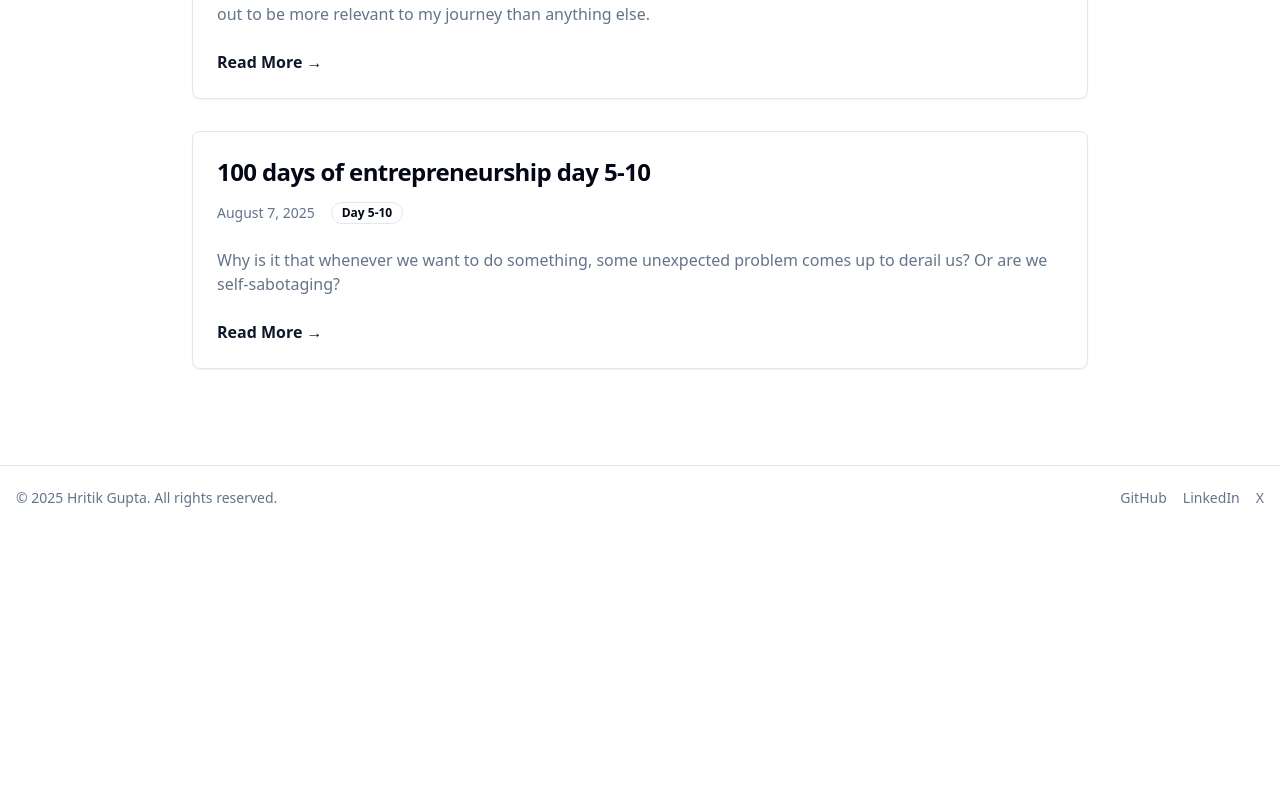
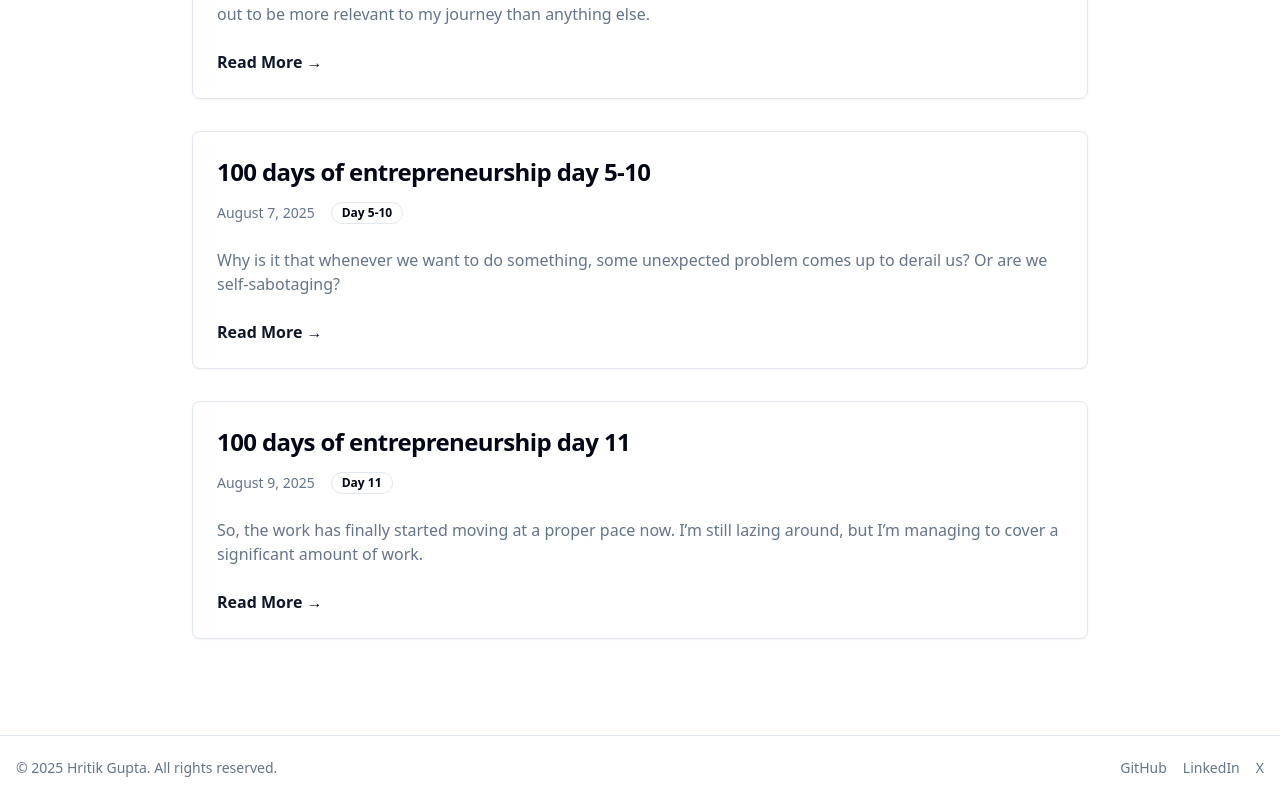
Before and after one commit to hritik1999/portfolio, a Vue app in the folder frontend/: page /blog in a window 1280 px wide. Shown: the part 1157-1957 px from the top of the page. Before the commit the page ends 1687 px from the top, so only its background shows below. Built offline with nearby package versions, Linux system fonts and the light colour scheme.

Commit message:
6th blog added

```diff
--- a/frontend/src/views/Blog.vue
+++ b/frontend/src/views/Blog.vue
@@ -225,6 +225,25 @@ export default {
     <p>For the 5 days I lost, I’m going to write 5 more blog posts. At this point, this isn’t even an entrepreneurship blog anymore—it’s about my life now 😭</p>
 
           `
+        },
+        {
+          id:6,
+          title:'100 days of entrepreneurship day 11',
+          slug:'100-days-of-entrepreneurship-day-11',
+          day:'11',
+          date:'August 9, 2025',
+          snippet:'So, the work has finally started moving at a proper pace now. I’m still lazing around, but I’m managing to cover a significant amount of work.',
+          content:`
+                <p>Hello readers,</p>
+
+      <p>So, the work has finally started moving at a proper pace now. I’m still lazing around, but I’m managing to cover a significant amount of work. Before the surgery, I had wasted a week trying to get the login to work in the mobile app using my current web implementation. I tried a browser plugin for it, but it didn’t work. Most of that code is gone now, and I thought, <em>let’s explore some other methods.</em></p>
+
+      <p>I found one that’s simple yet works perfectly. Google login is done; now I just need to implement Apple login. But for some reason, I can’t log in to my Apple account. Well, I’ll figure it out.</p>
+
+      <p>Aside from login, I think the rest of the features should work as is, since I kept mobile compatibility in mind the whole time while coding the web app. Let’s see if that holds true.</p>
+
+      <p>The rest of the day, I spent playing with GPT-5. I implemented it in Sitchat, but it was too slow. The story has improved a little, though. Let’s see what happens when we modify the prompt to fit GPT-5 better, but the promises made by OpenAI give me high hopes.</p>
+          `
         }
         // Future blog posts will be added here with their own unique slug
       ]
```
